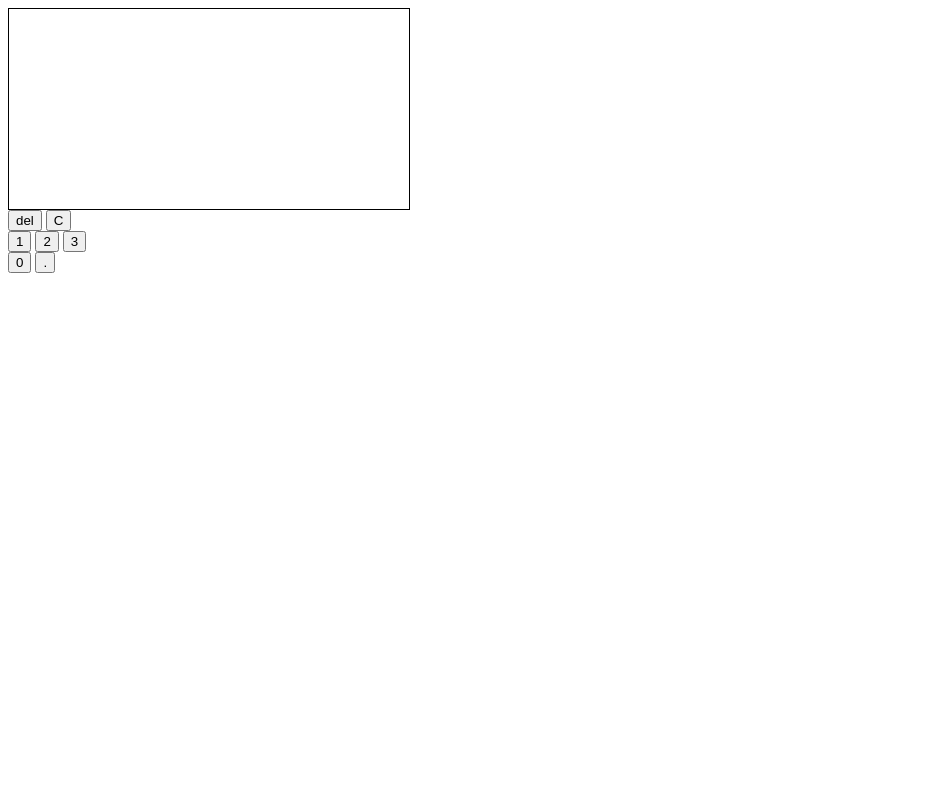
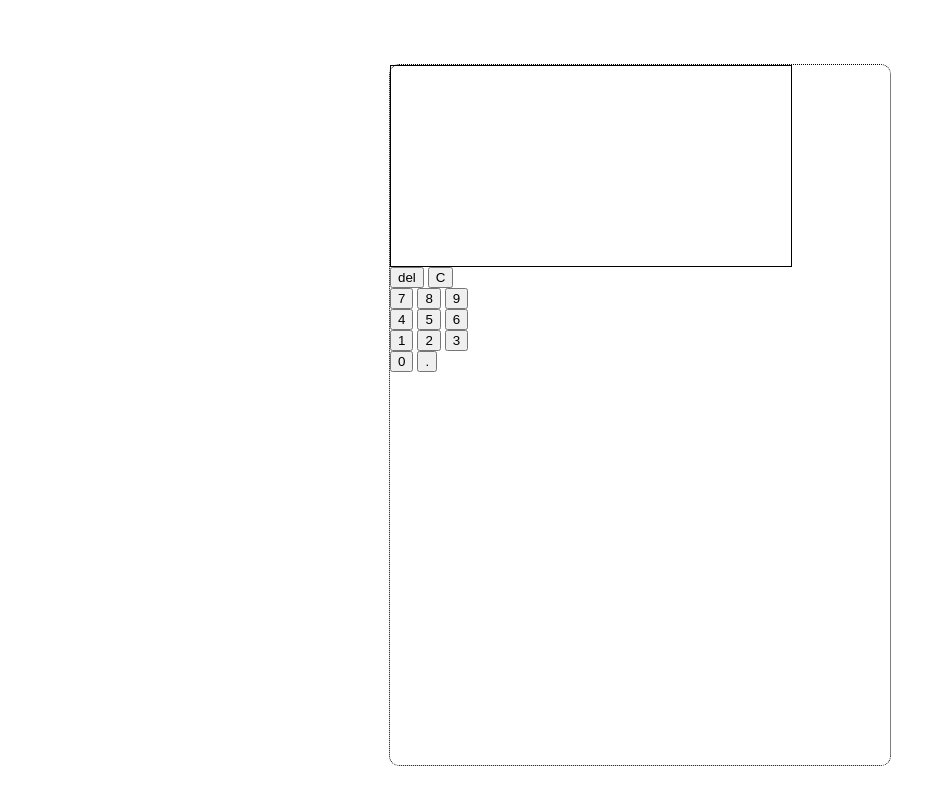
Before and after one commit to takusimon/calculator, a plain HTML site: page index.html in a window 1280 px wide. Shown: the whole page, without its empty margins (0-946 px from the left). Drawn offline with Linux system fonts and the light colour scheme.

Commit message:
Complete calc numbers
all numbers are present and work as intended

```diff
--- a/css/style.css
+++ b/css/style.css
@@ -1,5 +1,14 @@
 body {
-
+    display:flex;
+    align-items: center;
+    justify-content: center;
+    margin-top:4em;
+}
+#calc-body {
+    height:700px;
+    width: 500px;
+    border: 1px dotted black;
+    border-radius: 10px;
 }
 #calc-display{
     height :200px;
--- a/index.html
+++ b/index.html
@@ -7,6 +7,7 @@
         <link rel="stylesheet" href="css/style.css">
     </head>
     <body>
+        <div id="calc-body">
             <div id="calc-display"></div>
             <div id="clear-del-btns">
                 <button class="del">del</button>
@@ -14,7 +15,17 @@
             </div>
             <div id="numbers-operator-btns">
                 <div id="numbers">
-                <div class="one-two-three-row">
+                    <div class="seven-nine-row">
+                        <button id="seven">7</button>
+                        <button id="eight">8</button>
+                        <button id="nine">9</button>
+                    </div>
+                    <div class="four-six-row">
+                        <button id="four">4</button>
+                        <button id="five">5</button>
+                        <button id="six">6</button>
+                    </div>
+                    <div class="one-three-row">
                         <button id="one">1</button>
                         <button id="two">2</button>
                         <button id="three">3</button>
@@ -26,5 +37,6 @@
                 </div>
                 <div id = operators></div>
             </div>
+        </div>
     </body>
 </html>
```
Lines whose indentation alone changed are shown as unchanged.
